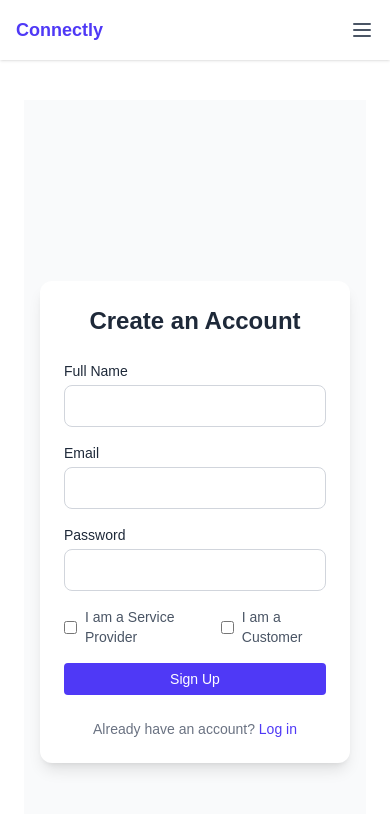
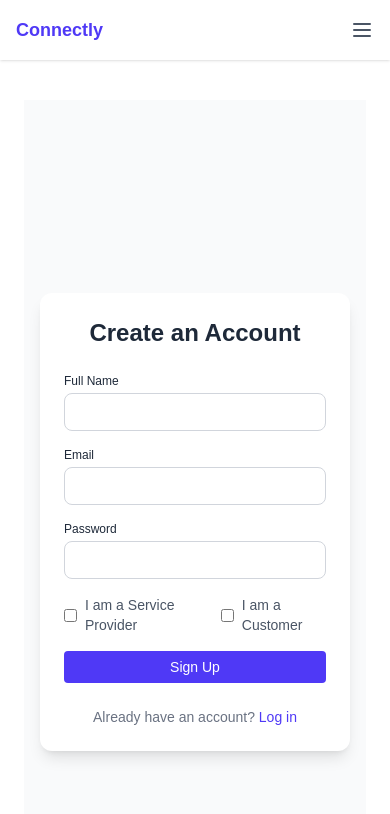
Before and after one commit to Tshergzeh/connectly, a Next.js app in the folder frontend/: page /signup in a window 390 px wide. Shown: the top 814 px of the page. Built offline with nearby package versions, Linux system fonts and the light colour scheme; no server answers.

Commit message:
chore: improve responsiveness on Input chip

```diff
--- a/frontend/components/ui/Input.jsx
+++ b/frontend/components/ui/Input.jsx
@@ -1,10 +1,10 @@
 export default function Input({ label, type = 'text', ...props }) {
   return (
     <div className="flex flex-col space-y-1">
-      {label && <label className="text-sm font-medium text-gray-800">{label}</label>}
+      {label && <label className="text-xs sm:text-sm font-medium text-gray-800">{label}</label>}
       <input
         type={type}
-        className="w-full px-3 py-2 border border-gray-300 text-gray-600 rounded-lg focus:ring-indigo-500 outline-none"
+        className="w-full px-2.5 py-2 sm:px-3 sm:py-2.5 text-sm sm:text-base border border-gray-300 text-gray-600 rounded-lg focus:outline-none focus:ring-2 focus:ring-indigo-500 focus:ring-offset-1 focus:border-indigo-500 outline-none"
         {...props}
       />
     </div>
```
